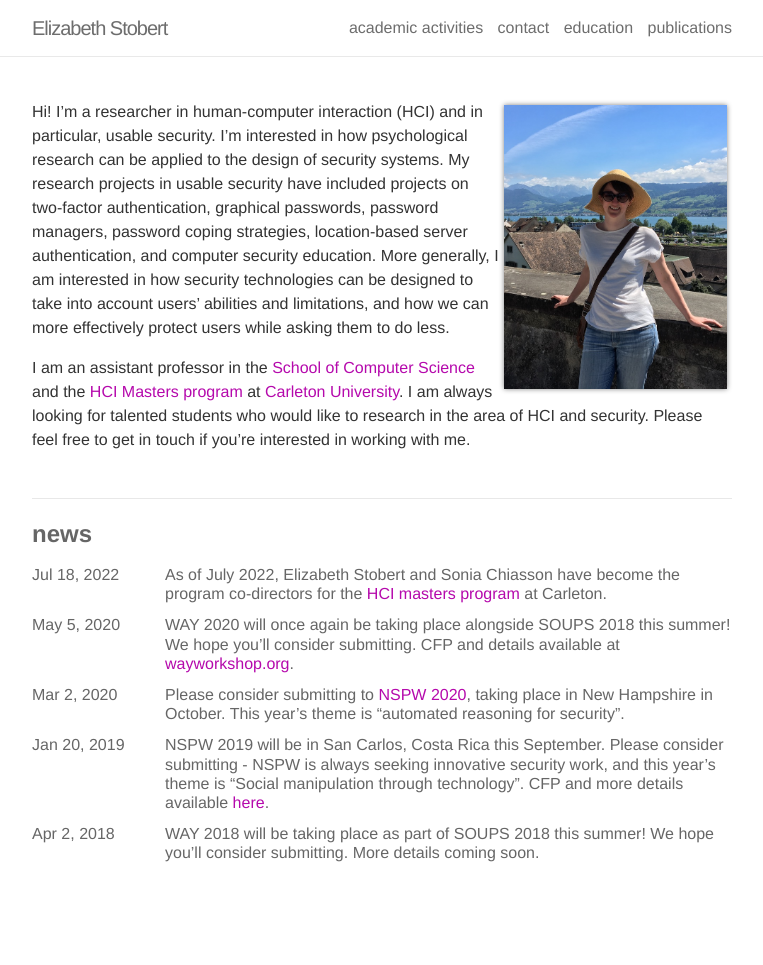
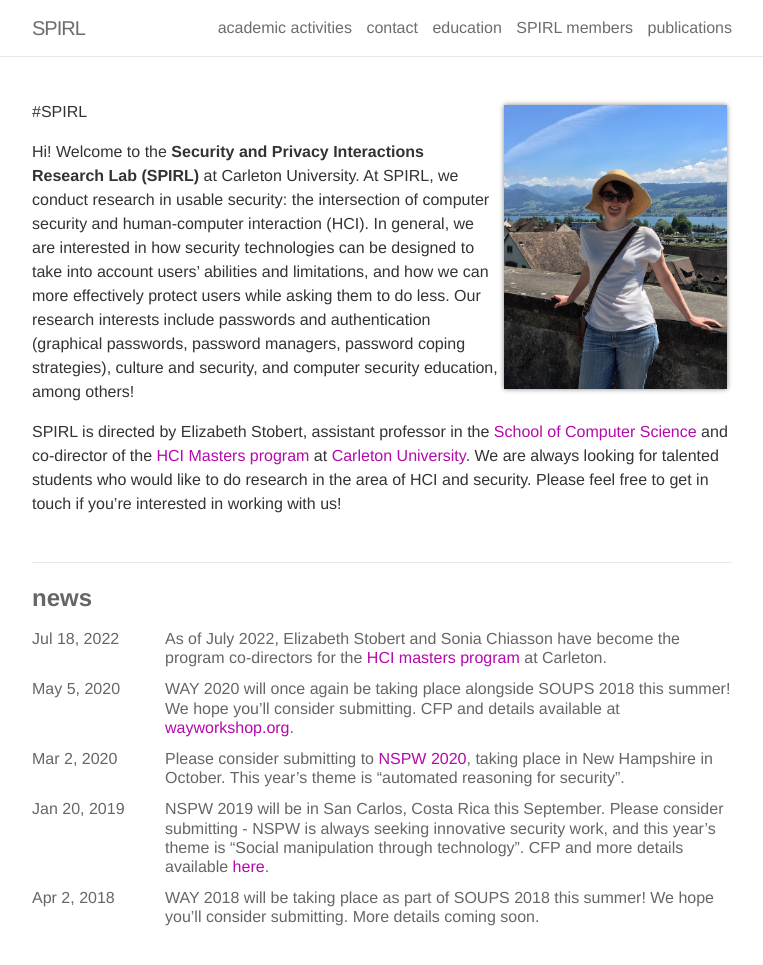
Before and after one commit to estobert/stobert-website, a Jekyll site: the page built from index.md, in a window 1280 px wide and 1032 px high. Shown: the top 965 px of the window, without its empty margins (258-1021 px from the left). Built offline with Jekyll 4.4.1, drawn with Linux system fonts in a browser that asks for light colours.

Commit message:
SPIRL edits
Edits to adapt page to be SPIRL not Elizabeth

```diff
--- a/_config.yml
+++ b/_config.yml
@@ -1,10 +1,10 @@
 # -----------------------------------------------------------------------------
 # Site settings
 # -----------------------------------------------------------------------------
-name: Elizabeth Stobert
+name: SPIRL
 email: elizabeth.stobert@carleton.ca
 description: > # this means to ignore newlines until "url:"
-  Elizabeth Stobert's Academic Website
+  The SPIRL Lab Website
 #footer_text: >
 #  Powered by <a href="http://jekyllrb.com/" target="_blank">Jekyll</a> with <a href="https://github.com/alshedivat/al-folio">al-folio</a> theme.
 
--- a/index.md
+++ b/index.md
@@ -11,6 +11,8 @@ profile:
 news: true
 social: false
 ---
-Hi! I’m a researcher in human-computer interaction (HCI) and in particular, usable security. I’m interested in how psychological research can be applied to the design of security systems. My research projects in usable security have included projects on two-factor authentication, graphical passwords, password managers, password coping strategies, location-based server authentication, and computer security education. More generally, I am interested in how security technologies can be designed to take into account users’ abilities and limitations, and how we can more effectively protect users while asking them to do less.
+#SPIRL
 
-I am an assistant professor in the [School of Computer Science](https://scs.carleton.ca) and the [HCI Masters program](https://carleton.ca/hci/) at [Carleton University](https://www.carleton.ca). I am always looking for talented students who would like to research in the area of HCI and security. Please feel free to get in touch if you're interested in working with me.
+Hi! Welcome to the **Security and Privacy Interactions Research Lab (SPIRL)** at Carleton University. At SPIRL, we conduct research in usable security: the intersection of computer security and human-computer interaction (HCI). In general, we are interested in how security technologies can be designed to take into account users’ abilities and limitations, and how we can more effectively protect users while asking them to do less. Our research interests include passwords and authentication (graphical passwords, password managers, password coping strategies), culture and security, and computer security education, among others!
+
+SPIRL is directed by Elizabeth Stobert, assistant professor in the [School of Computer Science](https://scs.carleton.ca) and co-director of the [HCI Masters program](https://carleton.ca/hci/) at [Carleton University](https://www.carleton.ca). We are always looking for talented students who would like to do research in the area of HCI and security. Please feel free to get in touch if you're interested in working with us!
```
Also changed, not shown: _pages/contact.md (+6 -0 lines), _pages/people.md (added, +45 -0 lines).
